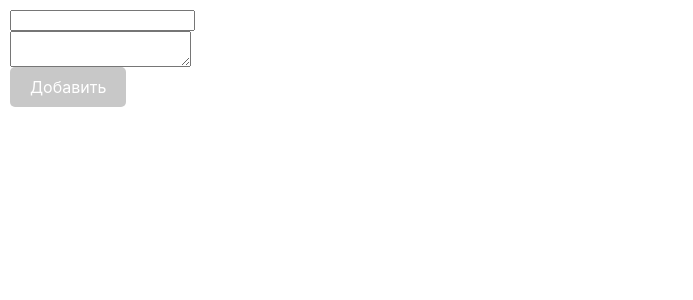
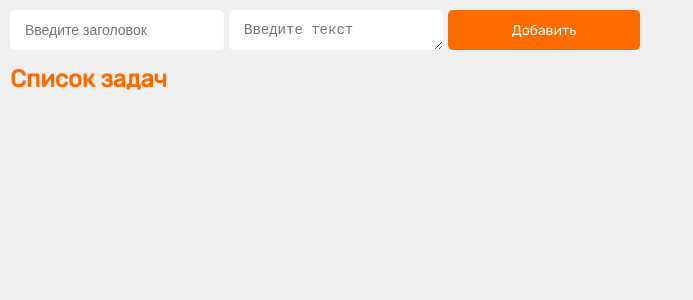
Before and after one commit to alexklokov/notes, a React (Create React App) app: page / in a window 1280 px wide. Shown: the top 300 px of the page, without its empty margins (0-693 px from the left). Built offline with nearby package versions, Linux system fonts and the light colour scheme.

Commit message:
выполен список задач

```diff
--- a/src/App.css
+++ b/src/App.css
@@ -1,15 +1,28 @@
+@import url('https://fonts.googleapis.com/css2?family=Rubik:wght@300;400&display=swap');
+
+:root{
+  --orange: rgb(255, 107, 0);
+}
+
+body {
+  background: rgb(240, 240, 240);
+  font-family: "Rubik", sans-serif;
+  font-size: 14px;
+}
+
 .btn {
-  padding: 10px 20px;
-  background: rgb(200, 200, 200);
+  padding: 10px 50px;
+  background: var(--orange);
   color: white;
   cursor: pointer;
   border-radius: 5px;
   display: inline-block;
   user-select: none;
+  text-align: center;
 }
 
-.btn:hover { background: rgb(180, 180, 180); }
-.btn:active { background: rgb(160, 160, 160); }
+.btn:hover { background: rgb(255, 132, 31); }
+.btn:active { background: rgb(255, 132, 31); }
 
 .m20 { margin: 20px 0; }
 
@@ -21,5 +34,12 @@ body { padding: 10px; }
 
 /* TODO Написать стили для полей ввода */
 .input {
-
+  padding: 12px 15px;
+  border: none;
+  border-radius: 5px;
+  outline: none;
+  box-shadow: 0 0 10px #eee;
+  width: 100%;
+  box-sizing: border-box;
+  font-size: 14px;
 }
--- a/src/App.js
+++ b/src/App.js
@@ -7,7 +7,11 @@ import { useState } from 'react'
 
 const App = () => {
   const createDeal = (title, text) => {
-    return { title, text }
+    return {
+      title,
+      text,
+      status: "Не выполнено"
+    }
   }
   /*
   const a = [1, 2, 3]
@@ -23,8 +27,8 @@ const App = () => {
 
   return (
     <div>
+      <AddDeal addDeal={addDeal}/>
       <DealList deals={deals}/>
-      <AddDeal addDeal={addDeal}/>
     </div>
   )
 }
--- a/src/Components/AddDeal/AddDeal.css
+++ b/src/Components/AddDeal/AddDeal.css
@@ -1 +1,25 @@
 /* TODO Добавить стили для блока с добавление дел */
+
+
+.add-deals-wrapper {
+  width: 50%;
+  display: flex;
+  gap: 5px;
+  align-items: center;
+  margin-bottom: 15px;
+}
+
+
+
+.add-deals-wrapper .input,
+.add-deals-wrapper .btn {
+  height: 40px;
+  flex: 2;
+}
+.add-deals-wrapper .btn {
+  box-sizing: border-box;
+  display: flex;
+  align-items: center;
+  justify-content: center;
+  flex: 1;
+}
--- a/src/Components/AddDeal/AddDeal.js
+++ b/src/Components/AddDeal/AddDeal.js
@@ -14,14 +14,17 @@ const AddDeal = (props) => {
   }
 
   const saveDeal = () => {
+    if(title==="" || text===""){
+      return
+    }
     props.addDeal(title, text)
     setTitle("")
     setText("")
   }
   return (
-    <div>
-      <input type="text" name="title" id="title" className="input block" onChange={changeTitle} value={title}/>
-      <textarea name="text" id="text" className="input block" onChange={changeText} value={text}></textarea>
+    <div className="add-deals-wrapper">
+      <input type="text" name="title" id="title" className="input block" placeholder="Введите заголовок" onChange={changeTitle} value={title}/>
+      <textarea name="text" id="text" className="input block" placeholder="Введите текст" onChange={changeText} value={text}></textarea>
 
 
       <div className="btn" onClick={saveDeal}>Добавить</div>
--- a/src/Components/DealList/DealItem/DealItem.css
+++ b/src/Components/DealList/DealItem/DealItem.css
@@ -1 +1,24 @@
 /* TODO Стили для отдельных дел */
+
+.deals__item {
+  padding: 12px 20px;
+  background: white;
+  border-radius: 5px;
+  margin: 10px 10px;
+  display: flex;
+}
+.deals__content {
+  flex: 1;
+}
+.deals__text {
+  font-size: 18px;
+  font-weight: lighter;
+}
+
+.deals__status {
+  color: red;
+}
+
+.deals__title {
+  color: var(--orange);
+}
--- a/src/Components/DealList/DealItem/DealItem.js
+++ b/src/Components/DealList/DealItem/DealItem.js
@@ -1,10 +1,16 @@
+import './DealItem.css'
 
 
-const DealItem = ({title, text}) => {
+
+const DealItem = ({title, text, status}) => {
+
   return (
     <div className="deals__item">
-      <div className="deals__title">{title}</div>
-      <div className="deals__text">{text}</div>
+      <div className="deals__content">
+        <div className="deals__title">{title}</div>
+        <div className="deals__text">{text}</div>
+      </div>
+      <div className="deals__status">{status}</div>
     </div>
   )
 }
--- a/src/Components/DealList/DealList.css
+++ b/src/Components/DealList/DealList.css
@@ -0,0 +1,7 @@
+
+
+.deal-list__title {
+  font-size: 24px;
+  color: var(--orange);
+  font-weight: bold;
+}
--- a/src/Components/DealList/DealList.js
+++ b/src/Components/DealList/DealList.js
@@ -3,10 +3,11 @@ import './DealList.css'
 
 const DealList = (props) => {
   const deals = props.deals.map((deal, i) => {
-    return (<DealItem key={i} title={deal.title} text={deal.text} />)
+    return (<DealItem key={i} title={deal.title} text={deal.text} status={deal.status}/>)
   })
   return (
-    <div>
+    <div className="deal-list">
+    <div className="deal-list__title">Список задач</div>
       {deals}
     </div>
   )
```
Also changed, not shown: public 2/robots.txt (added), 2 other files (tests, documents, lock files or other folders).
